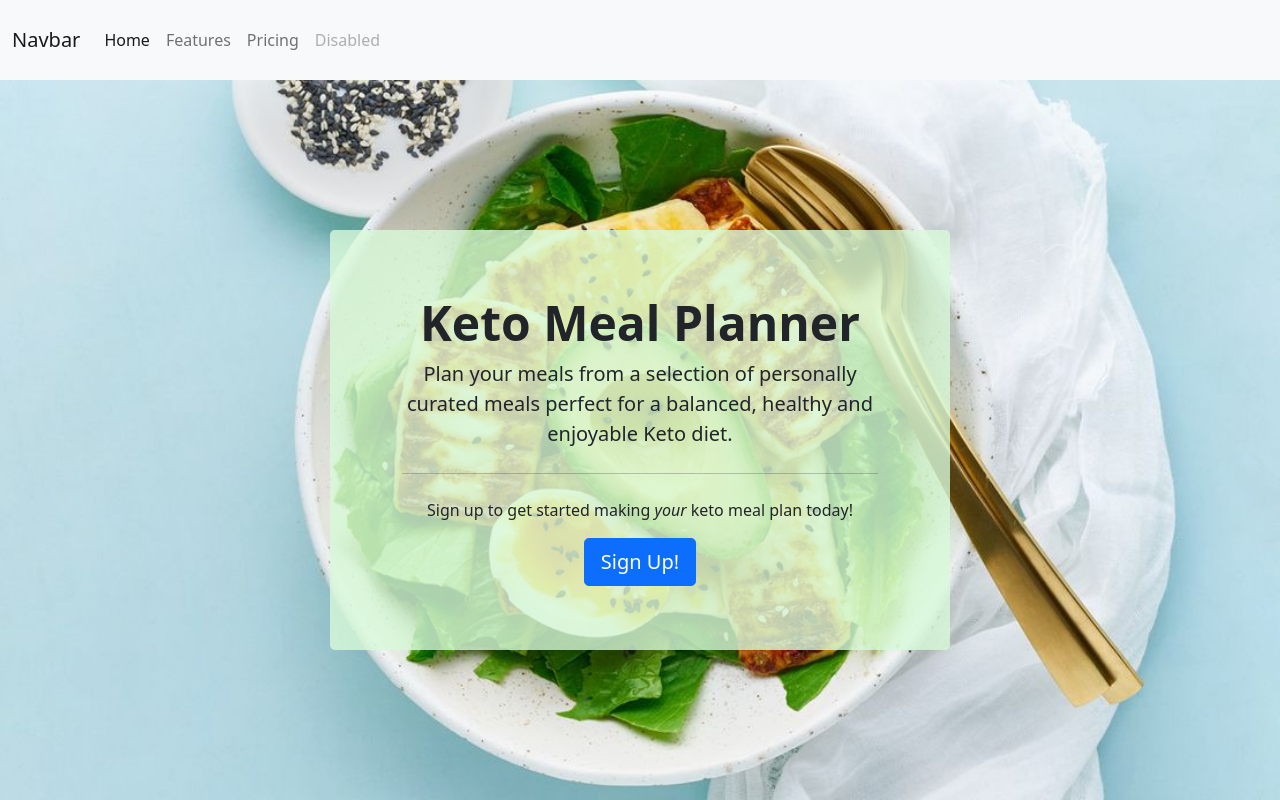
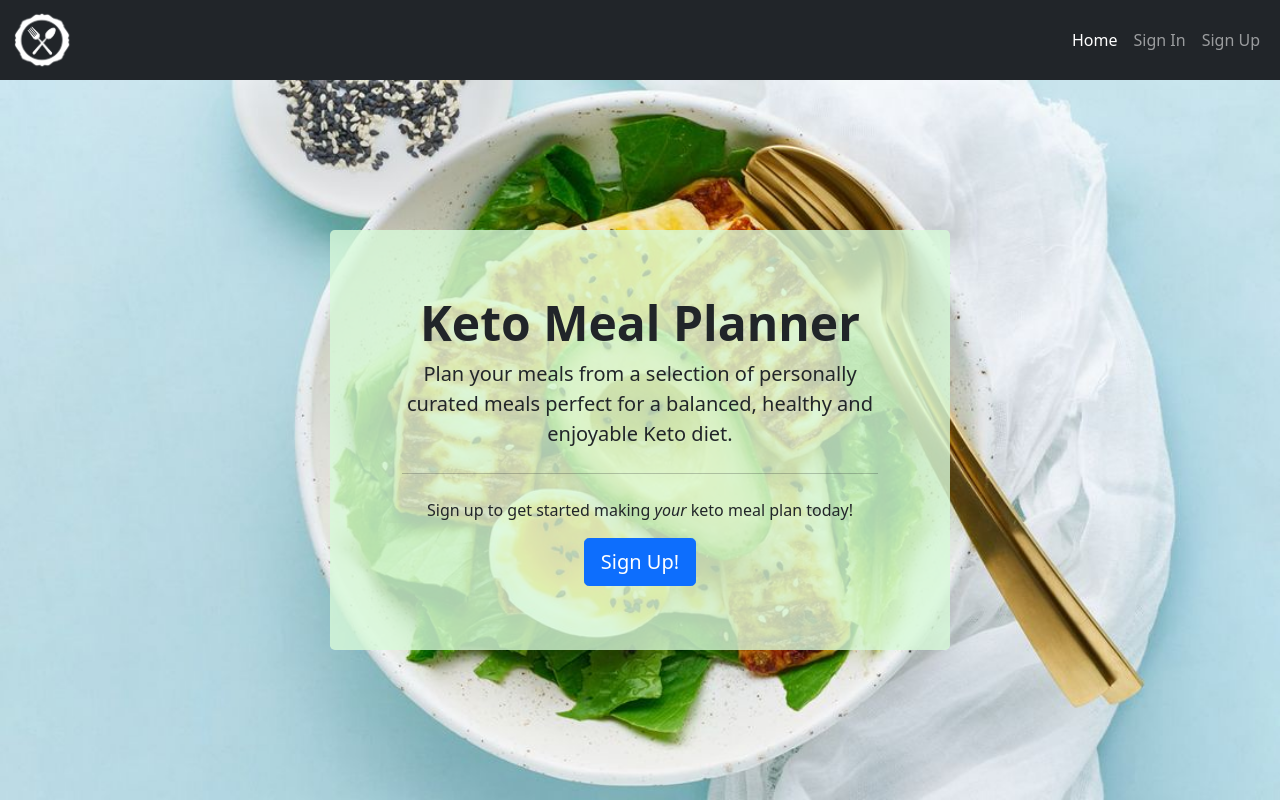
Before and after one commit to jameshart197/keto-meal-planner, a Django app: page / in a window 1280 px wide. Run offline with Django 3.2, Linux system fonts and the light colour scheme.

Commit message:
[FEAT] Add header.html and style

```diff
--- a/static/css/style.css
+++ b/static/css/style.css
@@ -16,3 +16,7 @@
 .navbar {
     height: 10vh;
 }
+
+.invert-color {
+    filter: invert(1);
+}
--- a/templates/includes/header.html
+++ b/templates/includes/header.html
@@ -1,22 +1,21 @@
-<nav class="navbar navbar-expand-lg navbar-light bg-light">
+<nav class="navbar navbar-expand-lg navbar-dark bg-dark">
     <div class="container-fluid">
-      <a class="navbar-brand" href="#">Navbar</a>
+      <a class="navbar-brand" href="#">
+        <img src="/static/assets/keto-logo.png" alt="Keto Logo" width="60" height="60" class="invert-color">
+      </a>
       <button class="navbar-toggler" type="button" data-bs-toggle="collapse" data-bs-target="#navbarNav" aria-controls="navbarNav" aria-expanded="false" aria-label="Toggle navigation">
         <span class="navbar-toggler-icon"></span>
       </button>
       <div class="collapse navbar-collapse" id="navbarNav">
-        <ul class="navbar-nav">
+        <ul class="navbar-nav ms-auto">
           <li class="nav-item">
             <a class="nav-link active" aria-current="page" href="#">Home</a>
           </li>
-          <li class="nav-item">
-            <a class="nav-link" href="#">Features</a>
+          <li class="nav-item ms-auto">
+            <a class="nav-link" href="#">Sign In</a>
           </li>
           <li class="nav-item">
-            <a class="nav-link" href="#">Pricing</a>
-          </li>
-          <li class="nav-item">
-            <a class="nav-link disabled">Disabled</a>
+            <a class="nav-link" href="#">Sign Up</a>
           </li>
         </ul>
       </div>
```
Also changed, not shown: static/assets/keto-logo.png (added).
